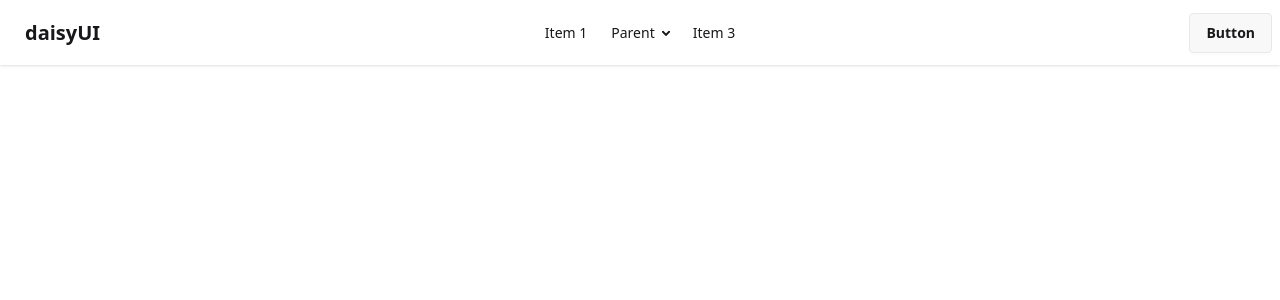
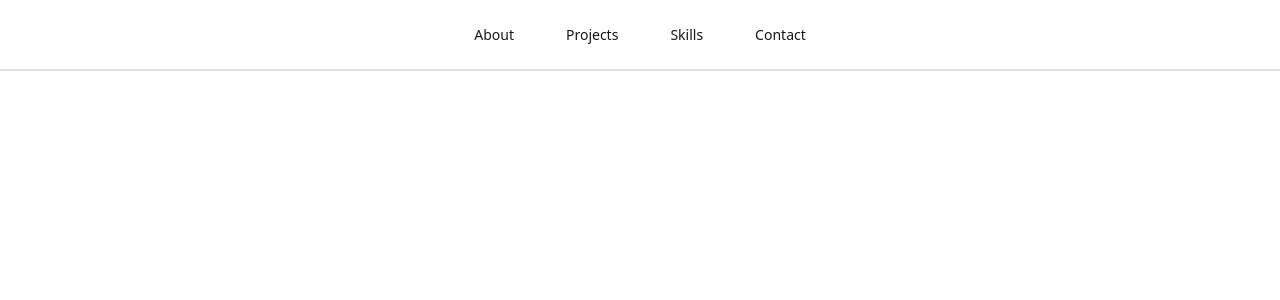
Before and after one commit to abdurrahmansoftlinkbd/shakil-portfolio, a React (Vite) app: page / in a window 1280 px wide. Shown: the top 300 px of the page. Built offline with nearby package versions, Linux system fonts and the light colour scheme.

Commit message:
added navbar

```diff
--- a/src/components/Navbar.jsx
+++ b/src/components/Navbar.jsx
@@ -1,6 +1,8 @@
 const Navbar = () => {
+  const menuItems = ["about", "projects", "skills", "contact"];
+
   return (
-    <div className="navbar bg-base-100 shadow-sm">
+    <div className="navbar border-b-2 border-b-[#e0e0e0]">
       <div className="navbar-start">
         <div className="dropdown">
           <div tabIndex={0} role="button" className="btn btn-ghost lg:hidden">
@@ -24,53 +26,26 @@ const Navbar = () => {
             tabIndex={0}
             className="menu menu-sm dropdown-content bg-base-100 rounded-box z-1 mt-3 w-52 p-2 shadow"
           >
-            <li>
-              <a>Item 1</a>
-            </li>
-            <li>
-              <a>Parent</a>
-              <ul className="p-2">
-                <li>
-                  <a>Submenu 1</a>
-                </li>
-                <li>
-                  <a>Submenu 2</a>
-                </li>
-              </ul>
-            </li>
-            <li>
-              <a>Item 3</a>
-            </li>
+            {menuItems.map((item) => (
+              <li key={item}>
+                <a className="capitalize">{item}</a>
+              </li>
+            ))}
           </ul>
         </div>
-        <a className="btn btn-ghost text-xl">daisyUI</a>
       </div>
       <div className="navbar-center hidden lg:flex">
-        <ul className="menu menu-horizontal px-1">
-          <li>
-            <a>Item 1</a>
-          </li>
-          <li>
-            <details>
-              <summary>Parent</summary>
-              <ul className="p-2">
-                <li>
-                  <a>Submenu 1</a>
-                </li>
-                <li>
-                  <a>Submenu 2</a>
-                </li>
-              </ul>
-            </details>
-          </li>
-          <li>
-            <a>Item 3</a>
-          </li>
+        <ul className="menu menu-horizontal px-1 gap-5">
+          {menuItems.map((item) => (
+            <li key={item}>
+              <a className="capitalize hover:bg-[#f5f5f5] py-2 px-4 rounded-3xl">
+                {item}
+              </a>
+            </li>
+          ))}
         </ul>
       </div>
-      <div className="navbar-end">
-        <a className="btn">Button</a>
-      </div>
+      <div className="navbar-end"></div>
     </div>
   );
 };
```
